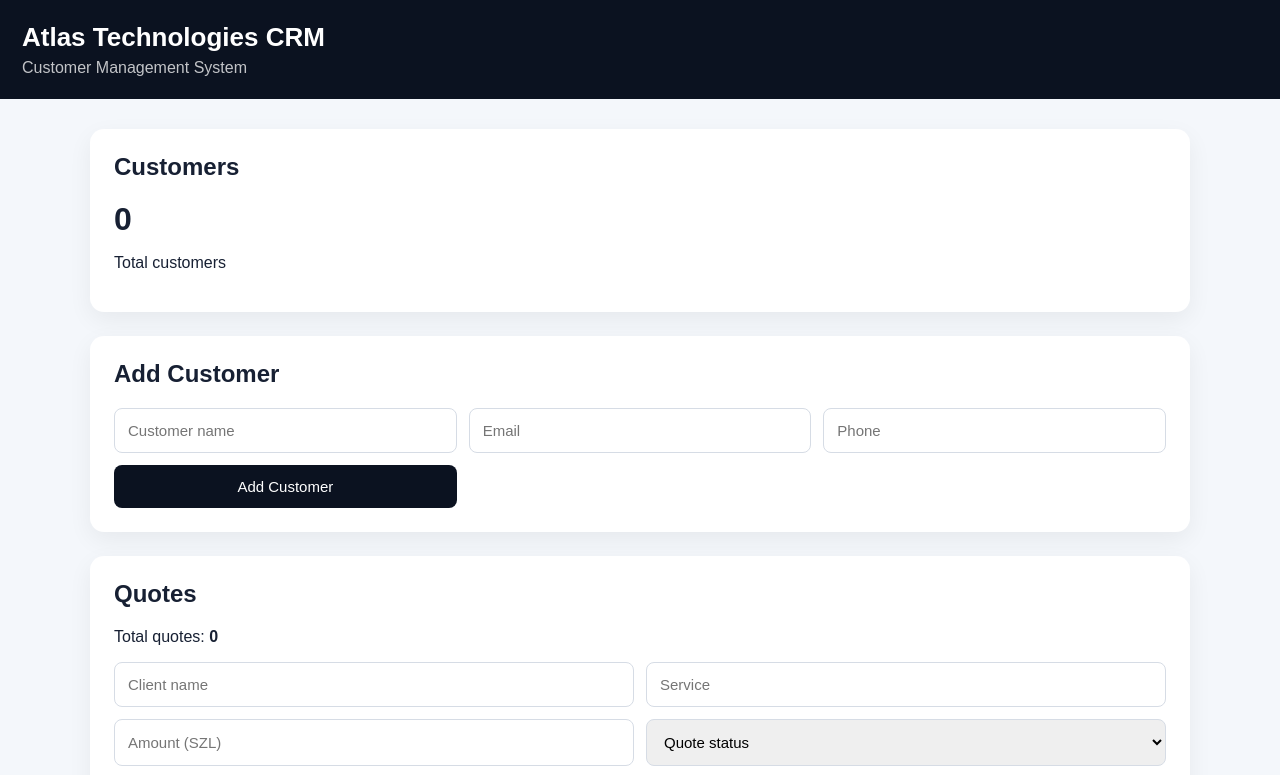
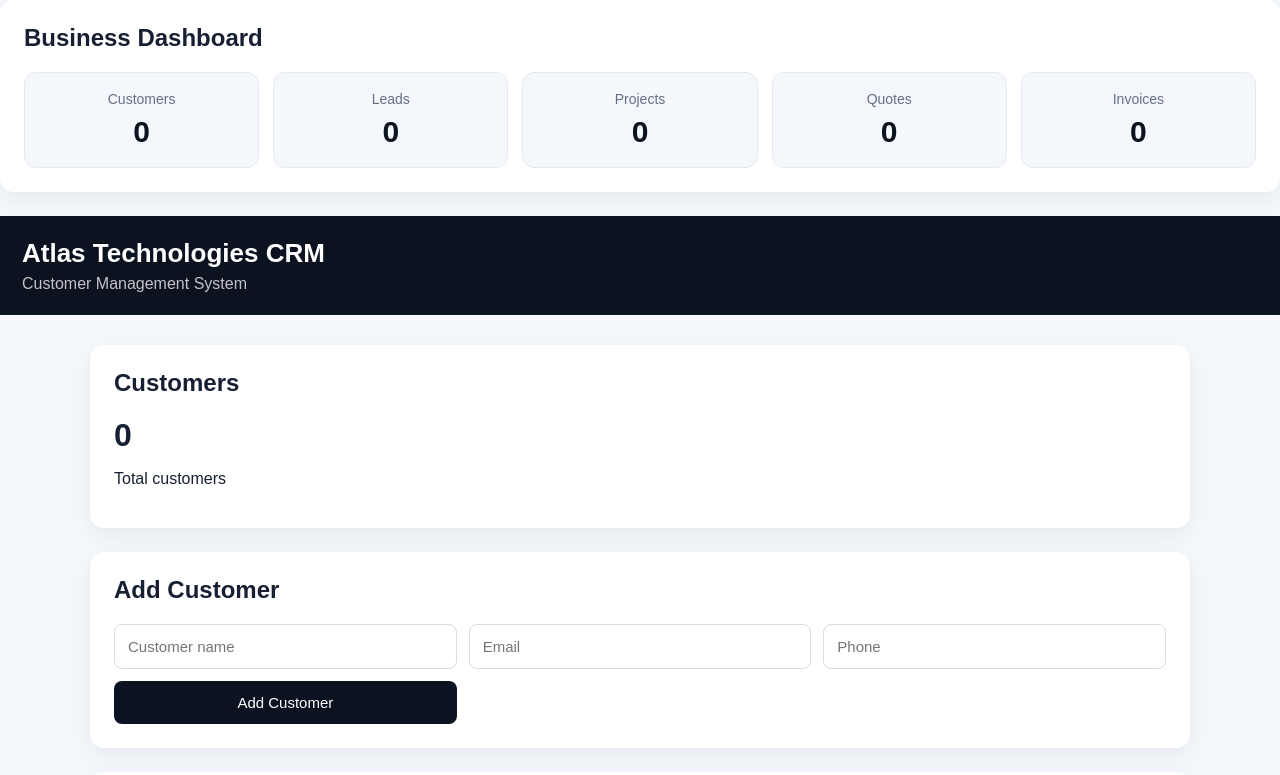
Before and after one commit to redrockjohn12/AtlasTechnologies, a plain HTML site: page crm/index.html in a window 1280 px wide. Shown: the top 775 px of the page. Drawn offline with Linux system fonts and the light colour scheme.

Commit message:
Add Atlas CRM business dashboard

```diff
--- a/crm/app.js
+++ b/crm/app.js
@@ -291,3 +291,19 @@ if (invoiceForm) {
 }
 
 renderInvoices();
+
+function updateDashboard() {
+    const dashboardCustomers = document.getElementById("dashboard-customers");
+    const dashboardLeads = document.getElementById("dashboard-leads");
+    const dashboardProjects = document.getElementById("dashboard-projects");
+    const dashboardQuotes = document.getElementById("dashboard-quotes");
+    const dashboardInvoices = document.getElementById("dashboard-invoices");
+
+    if (dashboardCustomers) dashboardCustomers.textContent = customers.length;
+    if (dashboardLeads) dashboardLeads.textContent = leads.length;
+    if (dashboardProjects) dashboardProjects.textContent = projects.length;
+    if (dashboardQuotes) dashboardQuotes.textContent = quotes.length;
+    if (dashboardInvoices) dashboardInvoices.textContent = invoices.length;
+}
+
+updateDashboard();
--- a/crm/index.html
+++ b/crm/index.html
@@ -6,6 +6,17 @@
     <title>Atlas Technologies CRM</title>
     <link rel="stylesheet" href="style.css">
 </head>
+        <section class="crm-card dashboard-card">
+            <h2>Business Dashboard</h2>
+            <div class="dashboard-grid">
+                <div class="dashboard-stat"><span>Customers</span><strong id="dashboard-customers">0</strong></div>
+                <div class="dashboard-stat"><span>Leads</span><strong id="dashboard-leads">0</strong></div>
+                <div class="dashboard-stat"><span>Projects</span><strong id="dashboard-projects">0</strong></div>
+                <div class="dashboard-stat"><span>Quotes</span><strong id="dashboard-quotes">0</strong></div>
+                <div class="dashboard-stat"><span>Invoices</span><strong id="dashboard-invoices">0</strong></div>
+            </div>
+        </section>
+
 <body>
     <header class="crm-header">
         <h1>Atlas Technologies CRM</h1>
--- a/crm/style.css
+++ b/crm/style.css
@@ -244,3 +244,43 @@ body {
         grid-template-columns: 1fr;
     }
 }
+
+.dashboard-grid {
+    display: grid;
+    grid-template-columns: repeat(5, 1fr);
+    gap: 14px;
+    margin-top: 20px;
+}
+
+.dashboard-stat {
+    background: #f4f7fb;
+    border: 1px solid #e5e9ef;
+    border-radius: 12px;
+    padding: 18px;
+    text-align: center;
+}
+
+.dashboard-stat span {
+    display: block;
+    font-size: 14px;
+    color: #667085;
+    margin-bottom: 8px;
+}
+
+.dashboard-stat strong {
+    display: block;
+    font-size: 30px;
+    color: #0b1220;
+}
+
+@media (max-width: 900px) {
+    .dashboard-grid {
+        grid-template-columns: repeat(3, 1fr);
+    }
+}
+
+@media (max-width: 600px) {
+    .dashboard-grid {
+        grid-template-columns: repeat(2, 1fr);
+    }
+}
```
